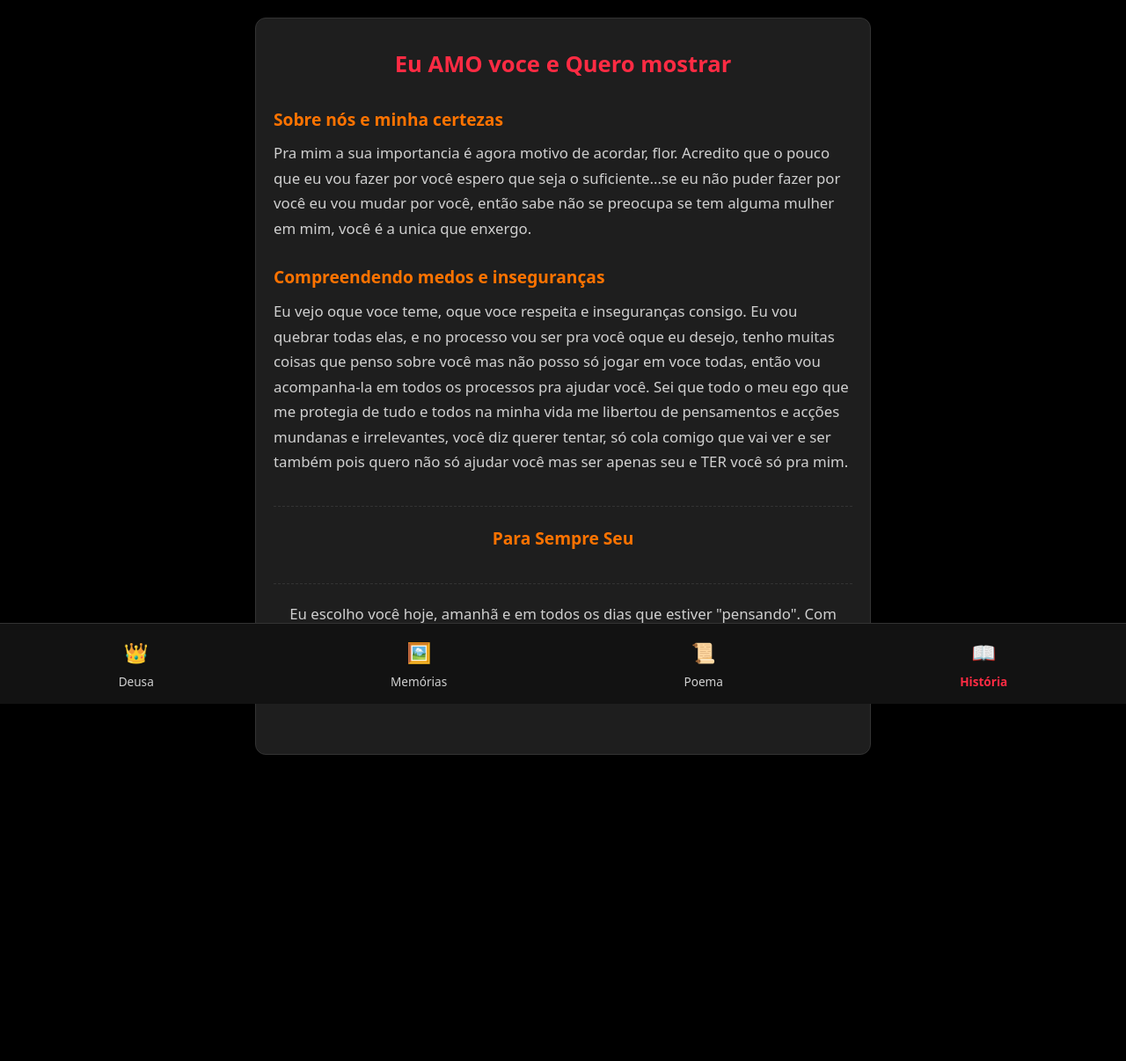
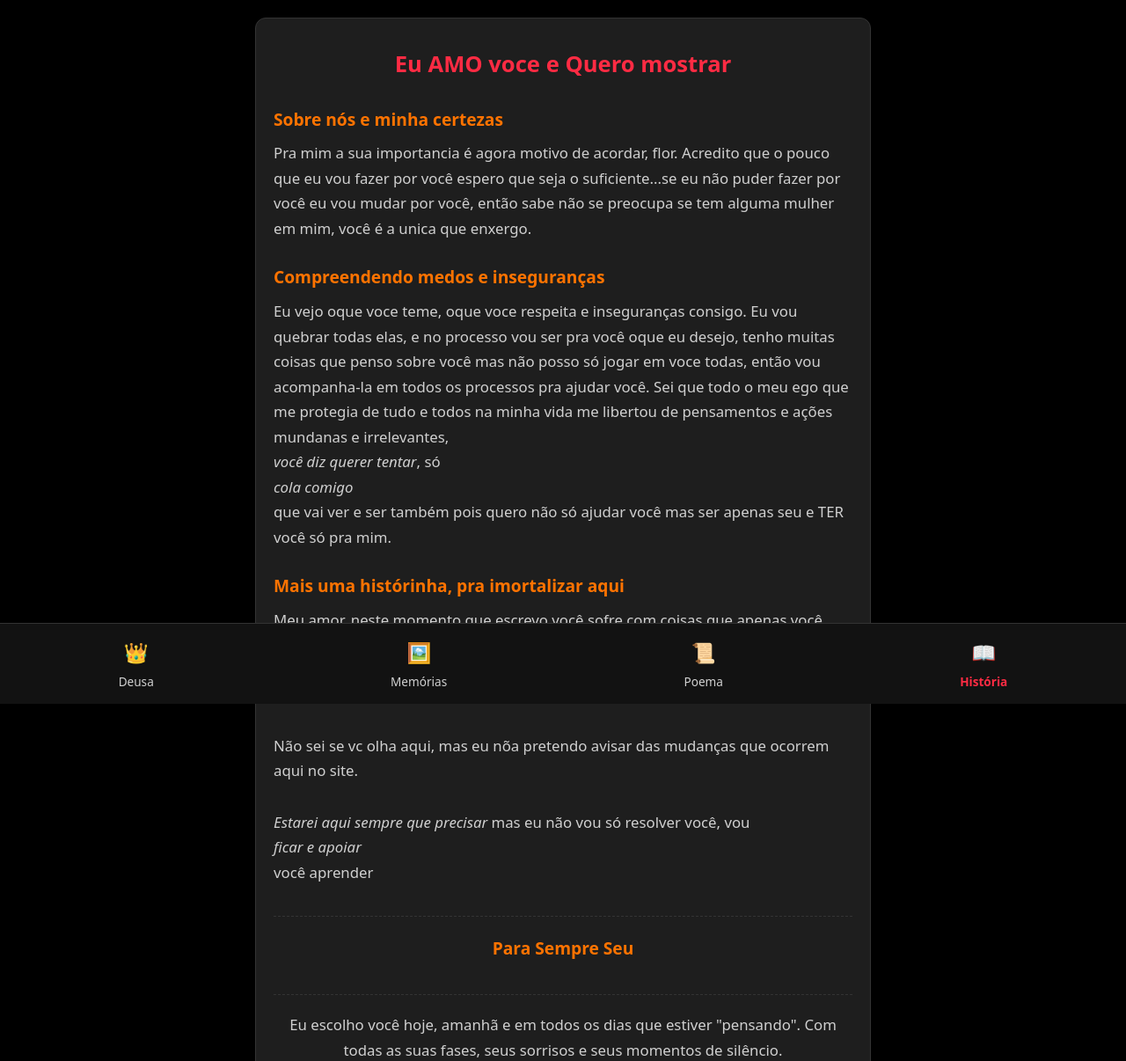
Before and after one commit to nicolasbvsantos-lab/voce-minha-deusa, a plain HTML site: page paginas/historia.html in a window 1280 px wide. Shown: the top 1206 px of the page at 88% size. Before the commit the page ends 968 px from the top, so only its background shows below. Drawn offline with Linux system fonts and the light colour scheme.

Commit message:
Update historia.html

```diff
--- a/paginas/historia.html
+++ b/paginas/historia.html
@@ -13,15 +13,35 @@
             <h1>Eu AMO voce e Quero mostrar</h1>
             <section class="bloco-texto">
                 <h2>Sobre nós e minha certezas</h2>
-                <p>Pra mim a sua importancia é agora motivo de acordar, flor. Acredito que o pouco que eu vou fazer por você espero que seja o suficiente...se eu não puder fazer por você eu vou mudar por você, então sabe não se preocupa se tem alguma mulher em mim, você é a unica que enxergo.</p>
+                <p>Pra mim a sua importancia é agora motivo de acordar, flor. Acredito que o pouco que eu vou
+                    fazer por você espero que seja o suficiente...se eu não puder fazer por você eu vou mudar
+                    por você, então sabe não se preocupa se tem alguma mulher em mim, você é a unica que enxergo.</p>
             </section>
             <section class="bloco-texto">
                 <h2>Compreendendo medos e inseguranças</h2>
-                <p>Eu vejo oque voce teme, oque voce respeita e inseguranças consigo. Eu vou quebrar todas elas, e no processo vou ser pra você oque eu desejo, tenho muitas coisas que penso sobre você mas não posso só jogar em voce todas, então vou acompanha-la em todos os processos pra ajudar você. Sei que todo o meu ego que me protegia de tudo e todos na minha vida me libertou de pensamentos e acções mundanas e irrelevantes, você diz querer tentar, só cola comigo que vai ver e ser também pois quero não só ajudar você mas ser apenas seu e TER você só pra mim. </p>
+                <p>Eu vejo oque voce teme, oque voce respeita e inseguranças consigo. Eu vou quebrar todas elas,
+                    e no processo vou ser pra você oque eu desejo, tenho muitas coisas que penso sobre você mas
+                    não posso só jogar em voce todas, então vou acompanha-la em todos os processos pra ajudar você.
+                    Sei que todo o meu ego que me protegia de tudo e todos na minha vida me libertou de pensamentos
+                    e ações mundanas e irrelevantes, <br><i>você diz querer tentar</i>,  só <br><i>cola comigo</i><br> que vai ver e ser também
+                    pois quero não só ajudar você mas ser apenas seu e TER você só pra mim. </p>
+            </section>
+             <section class="bloco-texto">
+                <h2>Mais uma histórinha, pra imortalizar aqui</h2>
+                <p>
+                    Meu amor, neste momento que escrevo você sofre com coisas que apenas você poderá mudar, <strong>Seus Pensamentos</strong>
+                     eu queria poder absorver eles e deixa-los suportaveis pra você, mas agora percebo que você só ficará forte consigo
+                    mesma se fazer sozinha.<br><br>Não sei se vc olha aqui, mas eu nõa pretendo avisar das mudanças que ocorrem aqui no site.
+                </p>
+                 <br>
+                 <p>
+                     <i>Estarei aqui sempre que precisar</i> mas eu não vou só resolver você, vou <br><i>ficar e apoiar</i><br> você aprender
+                 </p>
             </section>
             <section class="bloco-texto destaque-final">
                 <h2>Para Sempre Seu</h2>
-                <p class="bloco-texto destaque-final">Eu escolho você hoje, amanhã e em todos os dias que estiver "pensando". Com todas as suas fases, seus sorrisos e seus momentos de silêncio.</p>
+                <p class="bloco-texto destaque-final">Eu escolho você hoje, amanhã e em todos os dias
+                    que estiver "pensando". Com todas as suas fases, seus sorrisos e seus momentos de silêncio.</p>
                 <div class="brilho-encerramento" aria-hidden="true"> Eu te Amo com Todo meu Ser</div>
             </section>
         </article>
```
